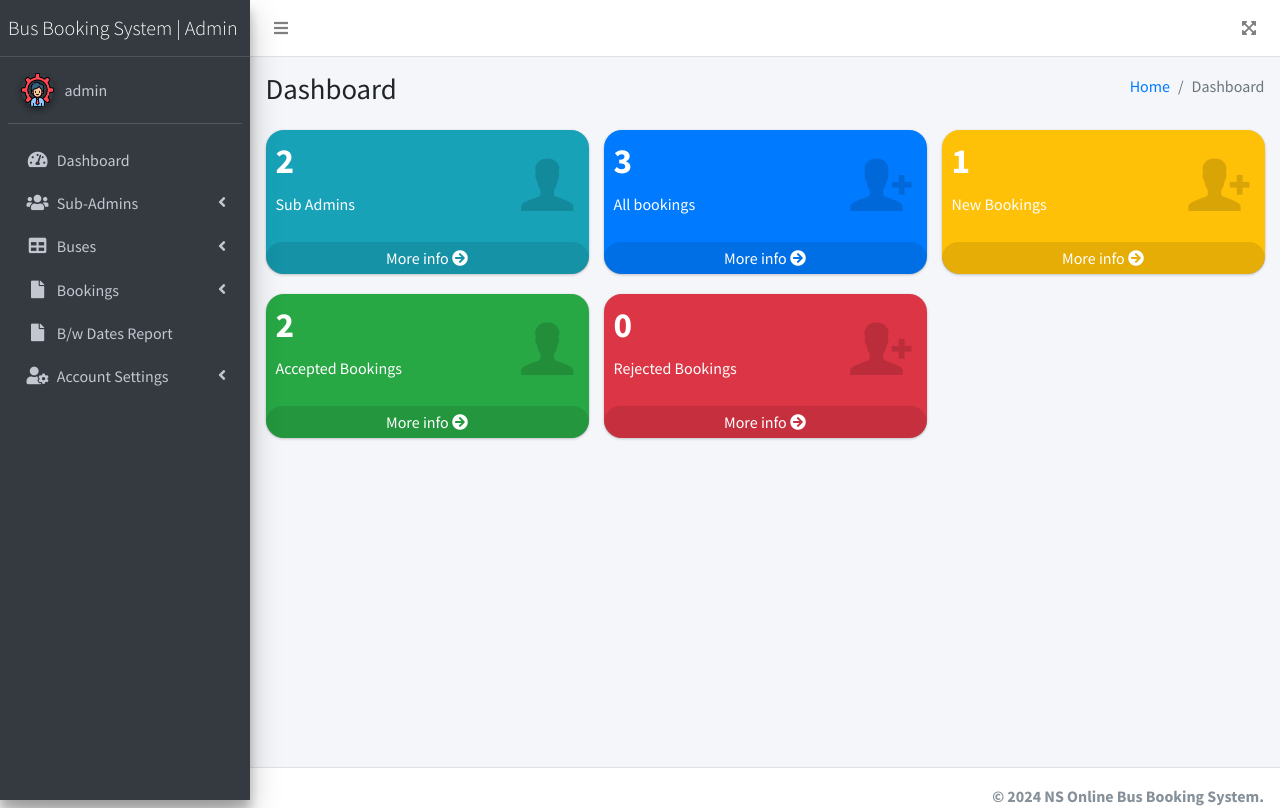
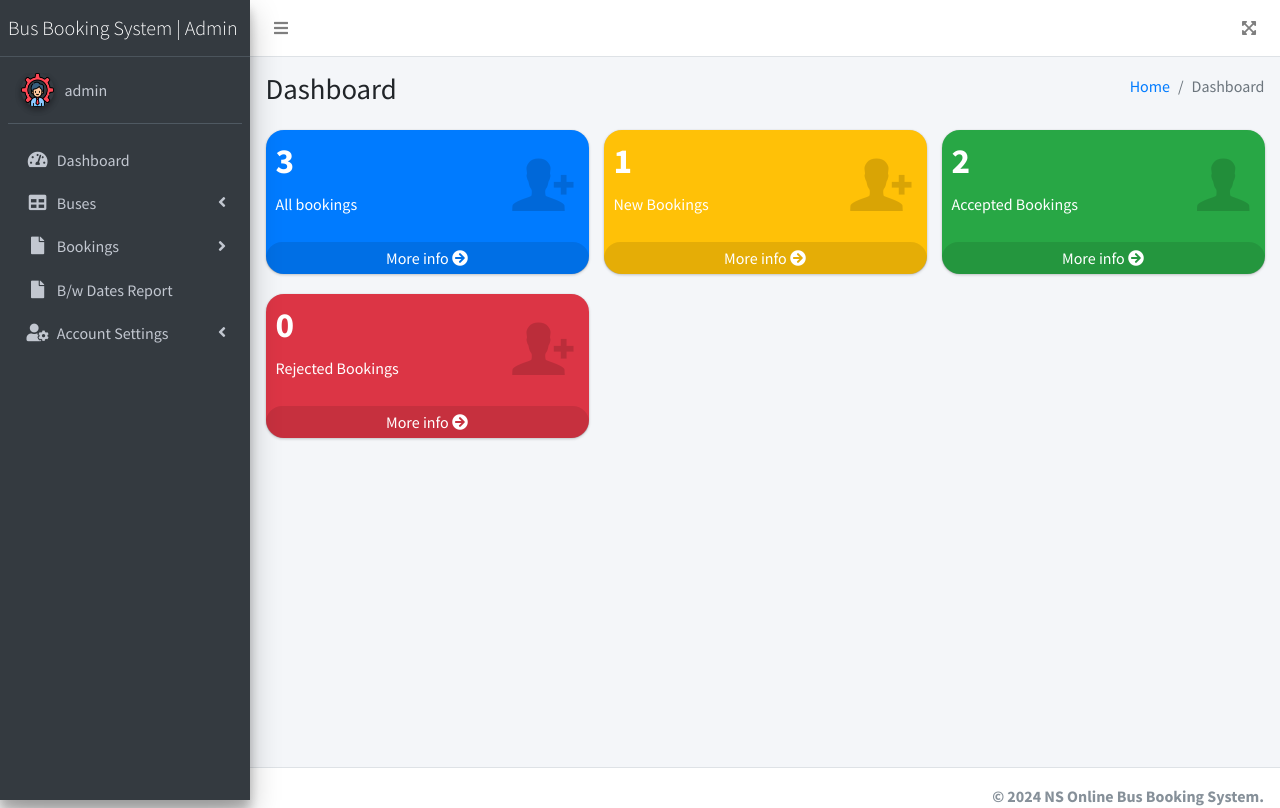
Before and after one commit to sajidhusain14/bca_ns_bus_booking, a PHP site: page /admin/dashboard.php in a window 1280 px wide. Run offline with PHP 8.4, Linux system fonts and the light colour scheme; a user stored in the database is signed in; data comes from the database, SQL or seed files in the repository; some libraries are stand-ins or nearby versions.

Commit message:
sub admin remove
sub admin remove

```diff
--- a/bbs/admin/dashboard.php
+++ b/bbs/admin/dashboard.php
@@ -116,11 +116,14 @@ else{ ?>
         <div class="row">
 
           <?php if($_SESSION['utype']==1):?>
-          <div class="col-lg-4 col-6">
+
+
+                        <!-- sub admin -->
+
+          <!-- <div class="col-lg-5 col-6"> -->
             <!-- small box -->
 
-            <!-- sub admin -->
-            <div class="small-box bg-info" style="border-radius: 18px;">
+            <!-- <div class="small-box bg-info" style="border-radius: 18px;">
               <div class="inner">
 <?php $query=mysqli_query($con,"select id from tbladmin where UserType=0");
 $subadmincount=mysqli_num_rows($query);
@@ -135,7 +138,7 @@ $subadmincount=mysqli_num_rows($query);
               </div>
               <a href="manage-subadmins.php" class="small-box-footer p-1 sub_more-info-btn" style="border-radius: 50px;" >More info <i class="fas fa-arrow-circle-right arrow-icon"></i></a>
             </div>
-          </div>
+          </div> -->
         <?php endif;?>
 
 
--- a/bbs/admin/includes/sidebar.php
+++ b/bbs/admin/includes/sidebar.php
@@ -34,7 +34,7 @@
 <?php if($_SESSION['utype']==1):?>
 
 <!--Subadmins--->
-     <li class="nav-item">
+     <!-- <li class="nav-item">
             <a href="#" class="nav-link">
               <i class="nav-icon fas fa-users"></i>
               <p>
@@ -59,7 +59,7 @@
 
             </ul>
           </li>
-<?php endif;?>
+<?php endif;?> -->
 
 
 
@@ -97,37 +97,32 @@
 
 <!--Enrollment--->
 <li class="nav-item">
-            <a href="#" class="nav-link">
+    <a href="#" class="nav-link" id="bookings-toggle">
         <i class="nav-icon fas fa-file"></i>
         <p>
             Bookings
-                <i class="right fas fa-angle-left"></i>
+            <i class="right fas fa-angle-right"></i>
         </p>
     </a>
-            <ul class="nav nav-treeview" style="display: none;">
+    <ul class="nav nav-treeview" id="bookings-submenu">
         <li class="nav-item">
             <a href="new-bookigs.php" class="nav-link">
                 <i class="far fa-circle nav-icon"></i>
                 <p>New</p>
             </a>
         </li>
-
         <li class="nav-item">
             <a href="accepted-bookings.php" class="nav-link">
                 <i class="far fa-circle nav-icon"></i>
                 <p>Accepted</p>
             </a>
         </li>
-
         <li class="nav-item">
             <a href="rejected-bookings.php" class="nav-link">
                 <i class="far fa-circle nav-icon"></i>
                 <p>Rejected</p>
             </a>
         </li>
-
-
-
         <li class="nav-item">
             <a href="all-booking.php" class="nav-link">
                 <i class="far fa-circle nav-icon"></i>
@@ -136,7 +131,6 @@
         </li>
     </ul>
 </li>
-
 
 
 
@@ -194,3 +188,19 @@
     </div>
     <!-- /.sidebar -->
   </aside>
+
+
+  <script>
+  $(document).ready(function() {
+    // Toggle the submenu on click
+    $('#bookings-toggle').click(function(e) {
+        e.preventDefault(); // Prevent the default link behavior
+        $('#bookings-submenu').slideToggle(); // Toggle the submenu visibility
+        $(this).find('.right').toggleClass('fa-angle-left fa-angle-down'); // Toggle the arrow icon
+    });
+
+    // Keep the submenu open by default
+    $('#bookings-submenu').show();
+    $('#bookings-toggle .right').removeClass('fa-angle-left').addClass('fa-angle-down');
+});
+</script>
```
Also changed, not shown: bbs/book-boat.php (+19 -4 lines). Lines whose indentation alone changed are shown as unchanged.
